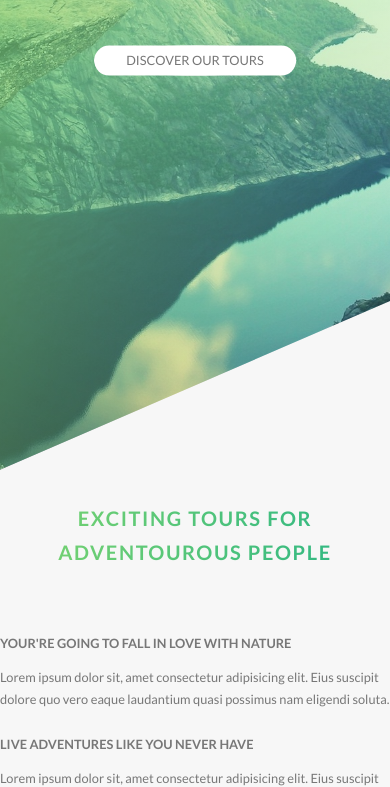
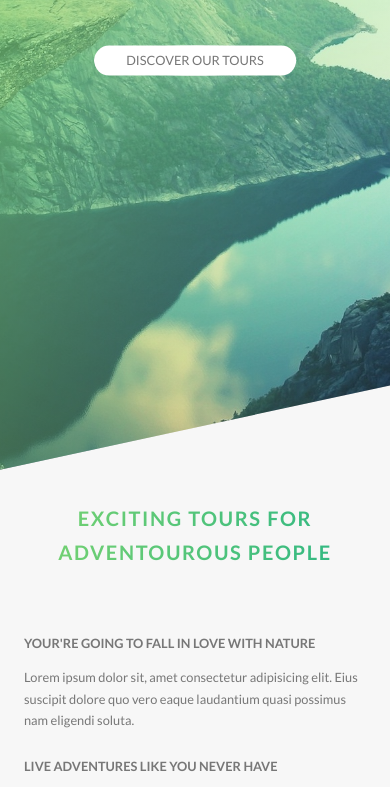
Before and after one commit to UnknownMonk/Responsive-Sass-Website-Using-Floats-and-Grids, a website: page index.html in a window 390 px wide. Shown: the part 332-1119 px from the top of the page. Drawn offline with Linux system fonts and the light colour scheme.

Commit message:
added media queries to the lay out components

```diff
--- a/sass/base/_base.scss
+++ b/sass/base/_base.scss
@@ -7,7 +7,7 @@
 }
 
 html {
-  font-size: 62.5%;
+  font-size: 62.5%; // 1 rem = 10px; 10px/16px = 62.5%;
 
 
   @include respond(tab-land) { // width < 1200?
--- a/sass/layout/_footer.scss
+++ b/sass/layout/_footer.scss
@@ -3,6 +3,11 @@
   padding: 10rem 0 ;
   font-size: 1.4rem;
   color: $color-grey-light-1;
+
+  @include respond(tab-port){
+    padding: 8rem 0;
+
+  }
 
   &__logo-box {
     text-align: center;
@@ -18,7 +23,12 @@
     border-top: 1px solid $color-grey-dark;
     padding-top: 2rem;
     display: inline-block;
-  }
+
+
+
+
+    }
+
   &__list {
     list-style:none;
   }
@@ -58,7 +68,11 @@
   width: 60%;
   float: right;
 
+  @include respond(tab-port){
+    width: 100%;
 
+    float: none;
+  }
 
 
 }
--- a/sass/layout/_grid.scss
+++ b/sass/layout/_grid.scss
@@ -1,15 +1,21 @@
 .row {
   max-width: $grid-width;
   margin: 0 auto;
+
   &:not(:last-child) {
     margin-bottom: $gutter-vertical;
 
     @include respond(tab-port){
      margin-bottom: $gutter-vertical-small;
 
+
+     }
+
     }
-
-  }
+    @include respond(tab-port){
+      max-width: 50rem;
+      padding: 0 3rem;
+    }
 
   @include clearfix;
   [class^="col-"] {
--- a/sass/layout/_header.scss
+++ b/sass/layout/_header.scss
@@ -6,6 +6,12 @@
   position: relative;
   -webkit-clip-path: polygon(0 0, 100% 0, 100% 75vh, 0 100%);
   clip-path: polygon(0 0, 100% 0, 100% 75vh, 0 100%);
+
+@include respond(phone){
+  -webkit-clip-path: polygon(0 0, 100% 0, 100% 85vh, 0 100%);
+  clip-path: polygon(0 0, 100% 0, 100% 85vh, 0 100%);
+}
+
   &__logo-box {
     position: absolute;
     top: 4rem;
--- a/sass/layout/_navigation.scss
+++ b/sass/layout/_navigation.scss
@@ -14,6 +14,14 @@
     z-index: 2000;
     text-align: center;
     cursor: pointer;
+    @include respond(tab-port){
+     top: 4rem;
+     right: 4rem;
+    }
+    @include respond(phone) {
+      top: 3.5rem;
+      right: 3.5rem;
+    }
   }
 
   &__background {
@@ -31,7 +39,14 @@
     box-shadow: 0 1rem 3rem rgba($color-black, 0.2);
     transition: all 0.3s cubic-bezier(0.86, 0, 0.07, 1);
 
-    // transform: scale(80);
+   @include respond(tab-port){
+     top: 4.5rem;
+     right: 4.5rem;
+   }
+   @include respond(phone) {
+     top: 3.5rem;
+     right: 3.5rem;
+   }
   }
 
   &__nav {
```
Also changed, not shown: css/style.css.
